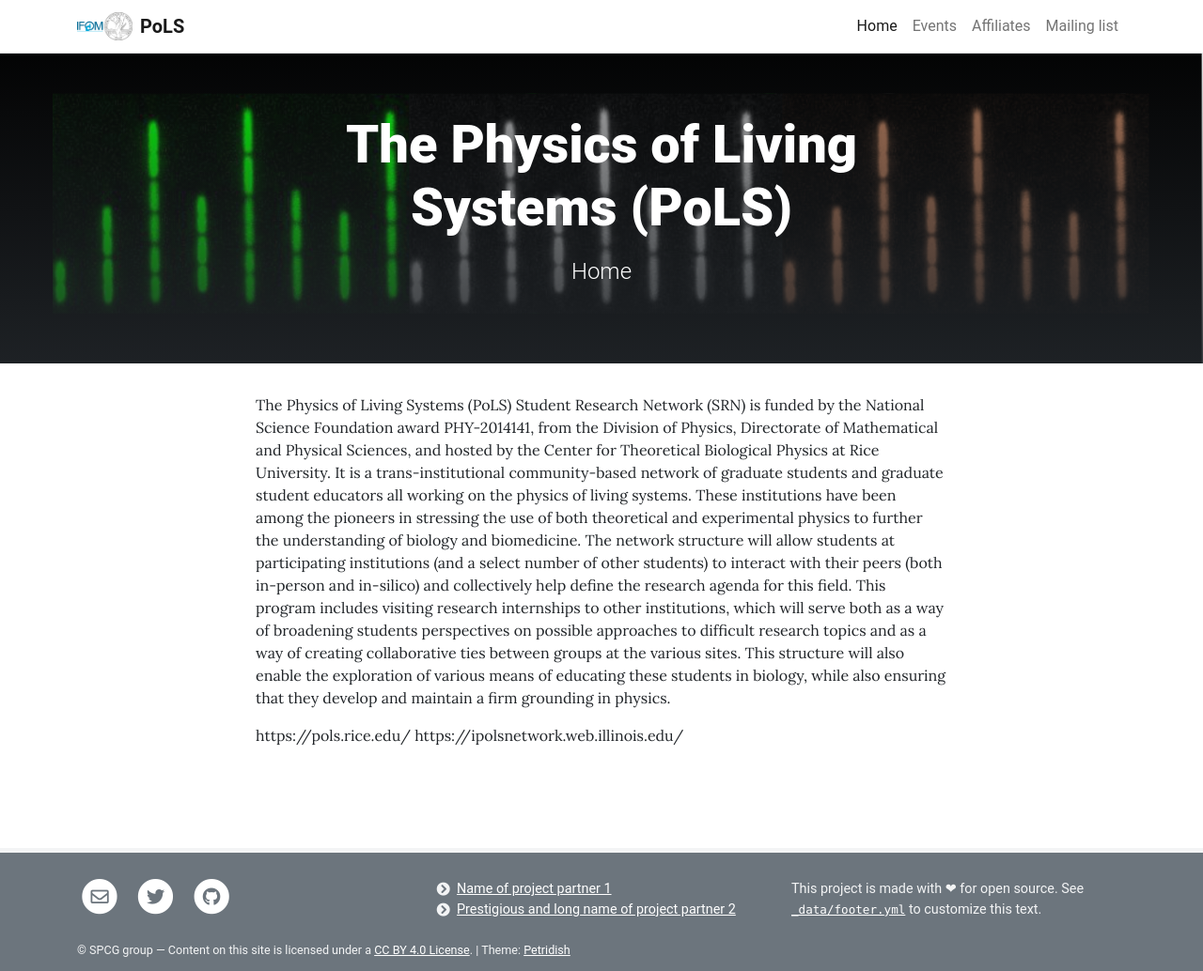
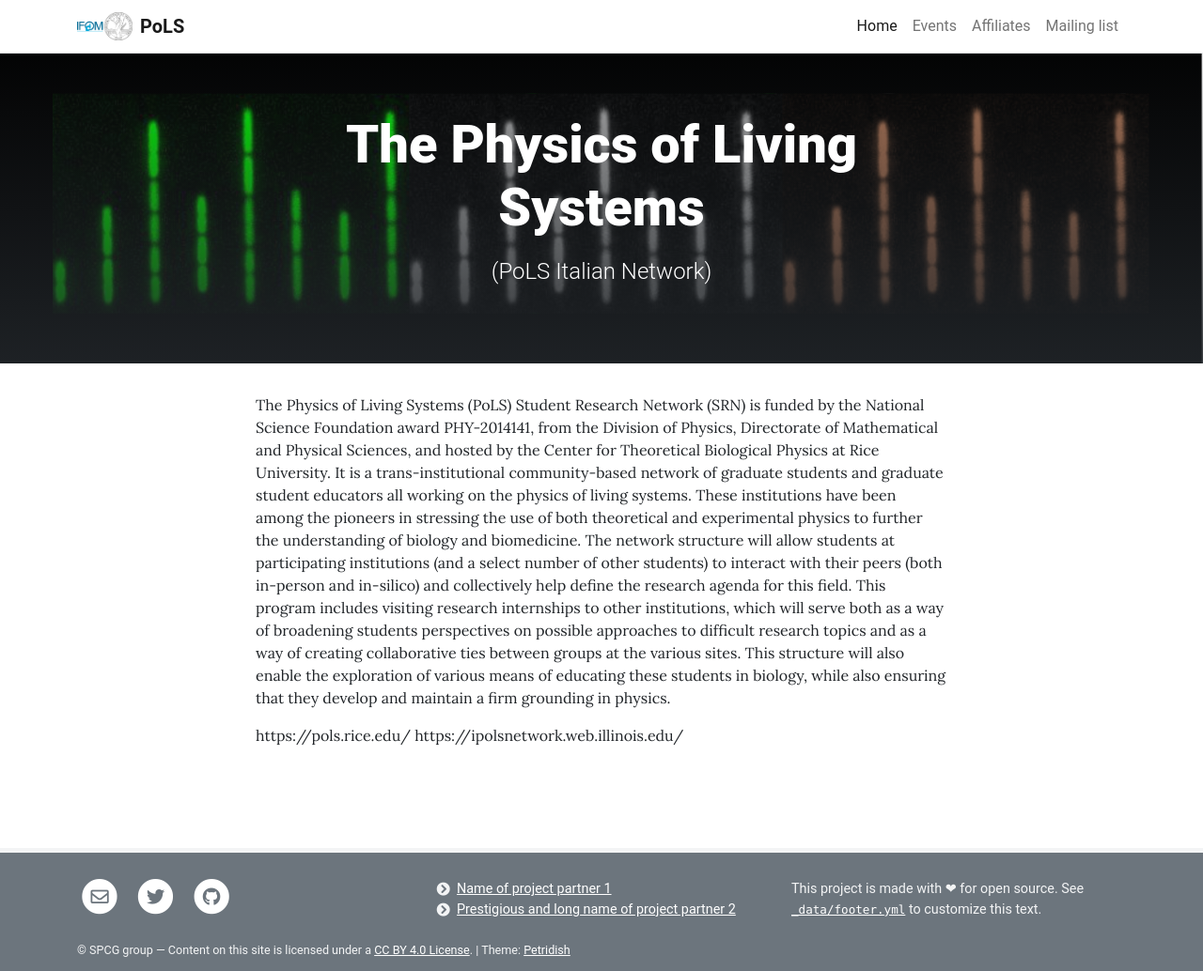
Before and after one commit to ilaria-iuliani/pols, a Jekyll site: the page built from pages/home.md, in a window 1280 px wide. Shown: the whole page at 94% size. Built offline with Jekyll 4.4.1, drawn with Linux system fonts in a browser that asks for light colours.

Commit message:
Update home.md

```diff
--- a/pages/home.md
+++ b/pages/home.md
@@ -1,6 +1,6 @@
 ---
-title: The Physics of Living Systems (PoLS)
-description: Home
+title: The Physics of Living Systems
+description: (PoLS Italian Network)
 background: /assets/theme/images/gwr.png
 permalink: /
 ---
```
